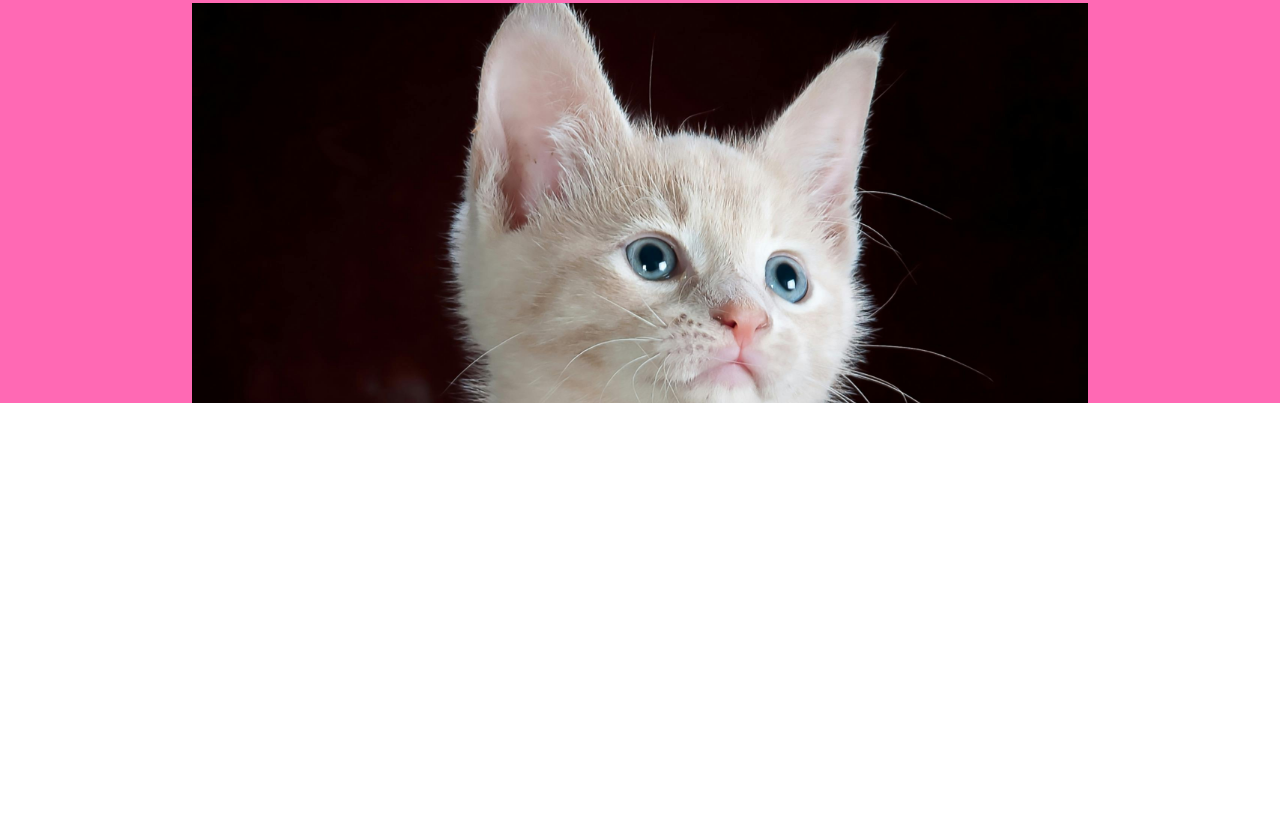
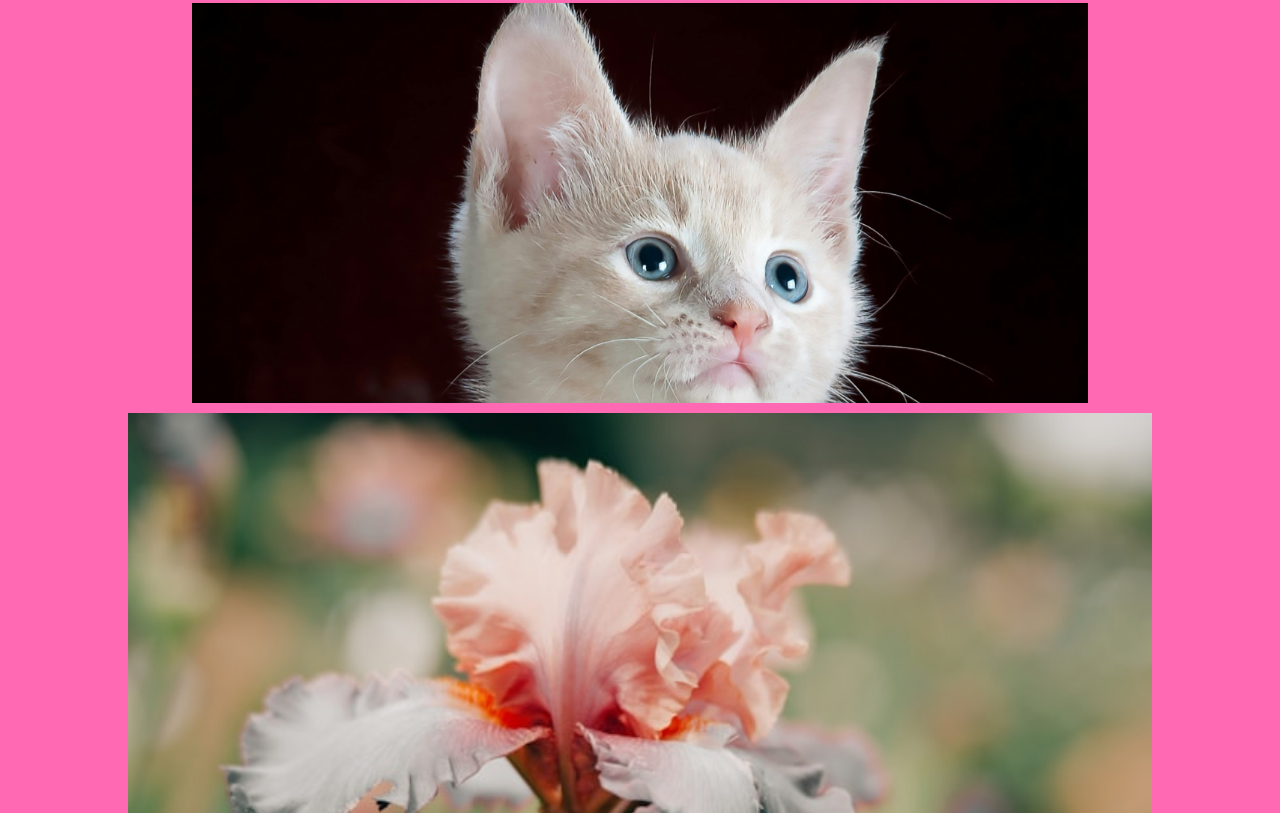
Before and after one commit to camilla-vikne/responsivt-design, a plain HTML site: page index.html in a window 1280 px wide. Shown: the part 407-1220 px from the top of the page. Before the commit the page ends 814 px from the top, so only its background shows below. Drawn offline with Linux system fonts and the light colour scheme.

Commit message:
Added background picture

```diff
--- a/index.html
+++ b/index.html
@@ -20,10 +20,10 @@
         <!-- <article class="top-article"></article>
         <article class="bottom-article"></article> -->
       </section>
-      <!-- <section id="third-section"> -->
-      <!-- <article class="top-article"></article>
+      <section id="third-section">
+        <!-- <article class="top-article"></article>
         <article class="bottom-article"></article> -->
-      <!-- </section> -->
+      </section>
       <!-- <section id="last-section"> -->
       <!-- <article class="top-article"></article>
         <article class="bottom-article"></article> -->
--- a/style.css
+++ b/style.css
@@ -72,6 +72,11 @@ section {
   object-fit: cover;
   object-position: 100% 10%;
 }
+#third-section {
+  background-image: url(./img/aaron-burden-pLHxwd746JU-unsplash.jpg);
+  background-size: cover;
+  background-position: 100% 20%;
+}
 /* #top-section {
   width: 70svw;
   height: 30svh;
```
